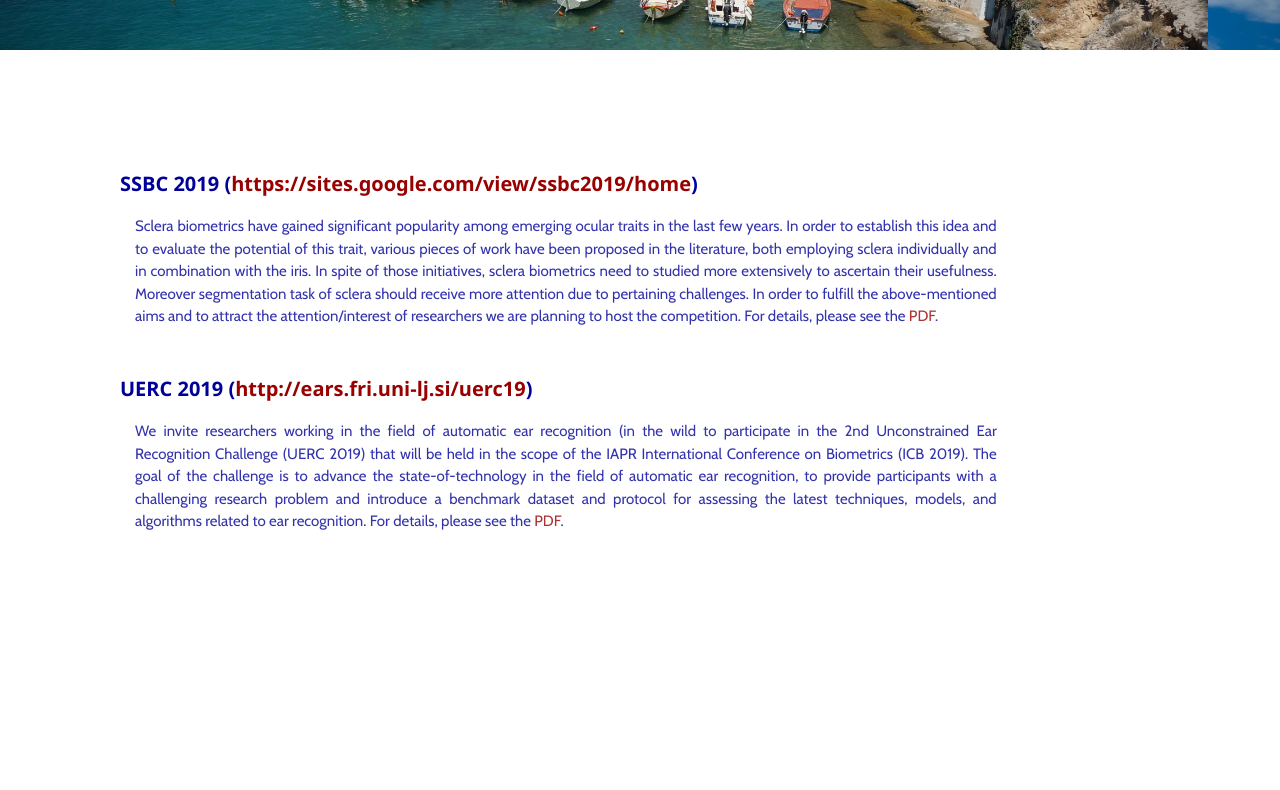
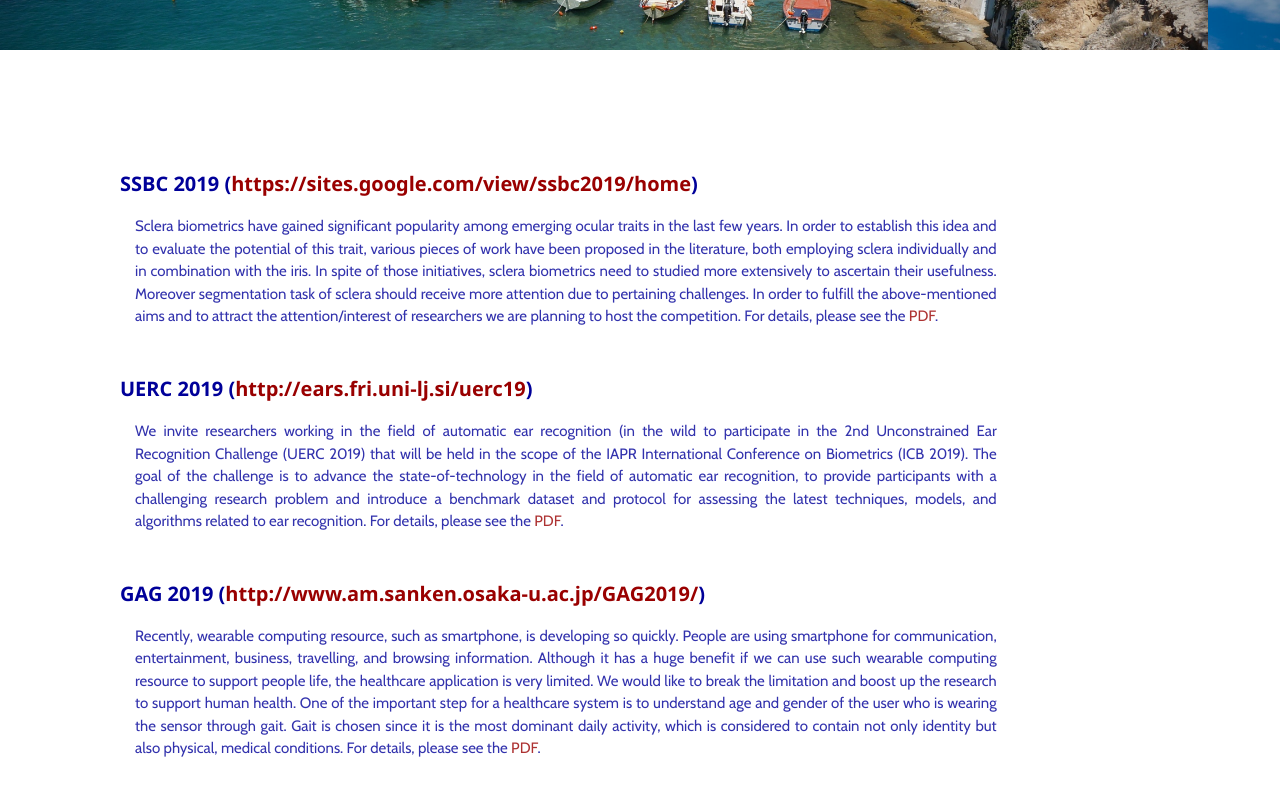
Before and after one commit to svishwa/ICB2019, a plain HTML site: page pages/callForCompetitions.html in a window 1280 px wide. Shown: the part 234-1024 px from the top of the page. Before the commit the page ends 800 px from the top, so only its background shows below. Drawn offline with nearby package versions, Linux system fonts and the light colour scheme.

Commit message:
Added new section

```diff
--- a/pages/callForCompetitions.html
+++ b/pages/callForCompetitions.html
@@ -563,6 +563,34 @@ a {
 	    </div>
 	</div>
 
+	<div class="panel panel-transparent  w3-container w3-center w3-animate-bottom">
+	   <div class="panel-header">
+		   <h4 id="title1"> GAG 2019 (<a href="http://www.am.sanken.osaka-u.ac.jp/GAG2019/" target="_blank">http://www.am.sanken.osaka-u.ac.jp/GAG2019/</a>)</h4>
+
+	   </div>
+
+	   <div class="panel-body">
+			<div class="row" >
+					<div class="col-sm-10" id="news">
+					<p style="text-align:justify;">Recently, wearable computing resource, such as smartphone, is developing so
+							quickly. People are using smartphone for communication, entertainment, business,
+							travelling, and browsing information. Although it has a huge benefit if we can use
+							such wearable computing resource to support people life, the healthcare application
+							is very limited. We would like to break the limitation and boost up the research to
+							support human health. One of the important step for a healthcare system is to
+							understand age and gender of the user who is wearing the sensor through gait. Gait
+							is chosen since it is the most dominant daily activity, which is considered to contain
+							not only identity but also physical, medical conditions. For details, please see the <a href="../Misc/CallForParticipantsOsakaUni.pdf" target="_blank">PDF</a>.
+					</p>
+
+					</div>
+					<div class="col-sm-2">
+					</div>
+         	</div>
+
+	    </div>
+	</div>
+
 </div>
 
 </body>
```
